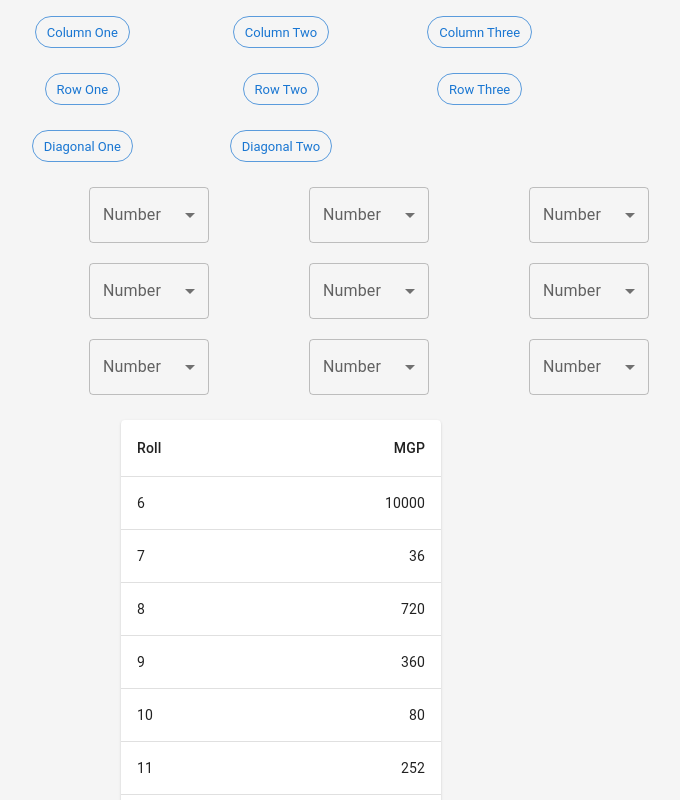
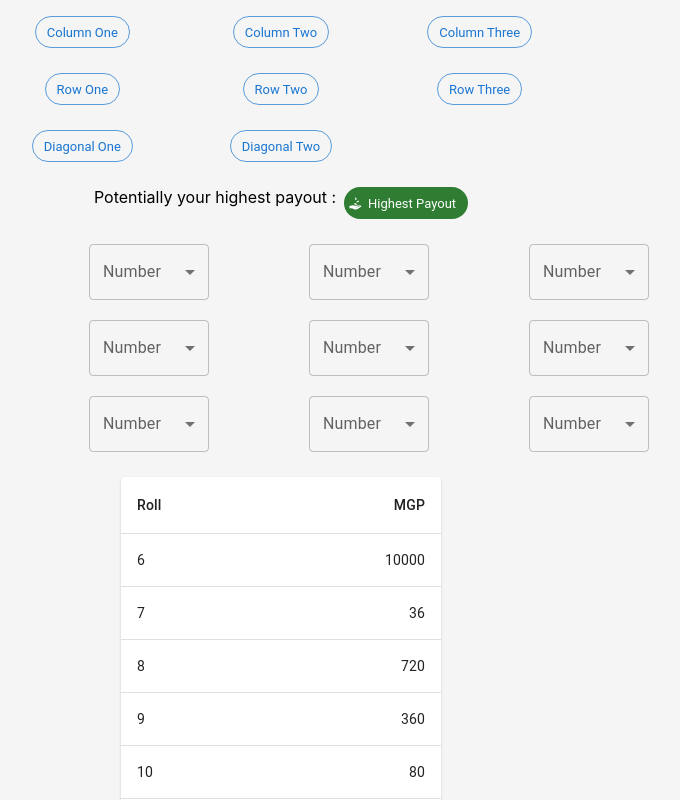
Before and after one commit to JnReese/Cactpot-Daily-Solver, a React (Create React App) app: page / in a window 1280 px wide. Shown: the top 800 px of the page, without its empty margins (359-1039 px from the left). Built offline with nearby package versions, Linux system fonts and the light colour scheme.

Commit message:
added netflify link

```diff
--- a/package.json
+++ b/package.json
@@ -15,7 +15,7 @@
     "@types/react-dom": "^18.0.4",
     "react": "^18.1.0",
     "react-dom": "^18.1.0",
-    "react-icons": "^4.3.1",
+    "react-icons": "^4.4.0",
     "react-scripts": "5.0.1",
     "styled-components": "^5.3.5",
     "typescript": "^4.6.4",
--- /dev/null
+++ b/src/components/BestPossibleOutcome.tsx
@@ -0,0 +1,21 @@
+import Chip from "@mui/material/Chip";
+import Stack from "@mui/material/Stack";
+import { GiReceiveMoney } from "react-icons/gi";
+import styled from "styled-components";
+
+export default function IconChips() {
+  return (
+    <Container>
+      <Stack direction="row" spacing={1}>
+        <p> Potentially your highest payout : </p>
+        <Chip icon={<GiReceiveMoney />} color="success" size="medium" label="Highest Payout" />
+      </Stack>
+    </Container>
+  );
+}
+
+const Container = styled.div`
+  display: flex;
+  justify-content: center;
+  margin-top: 25px;
+`;
--- a/src/components/InputBoard.tsx
+++ b/src/components/InputBoard.tsx
@@ -41,10 +41,10 @@ export default function BasicSelect() {
     return array.filter((el) => el == item).length;
   };
 
-  const handleChange = (event: SelectChangeEvent, idx: number) => {
+  const handleChange = (event: SelectChangeEvent<number | "">, idx: number) => {
     const inputValue = event.target.value;
     setNumberInput({ ...numberInput, [idx]: Number(inputValue) });
-    if (countInArray(Object.values(numberInput), parseInt(inputValue))) {
+    if (countInArray(Object.values(numberInput), Number(inputValue))) {
       setDupe(true);
     } else {
       setDupe(false);
@@ -61,7 +61,7 @@ export default function BasicSelect() {
               <Select
                 labelId="demo-simple-select-label"
                 id="demo-simple-select"
-                value={(numberInput[idx as keyof CellInputs] as any) ?? ""}
+                value={numberInput[idx as keyof typeof numberInput] ?? ""}
                 label="Number"
                 onChange={(event) => handleChange(event, idx)}
               >
--- a/src/components/OutComes.tsx
+++ b/src/components/OutComes.tsx
@@ -1,6 +1,7 @@
 import Chip from "@mui/material/Chip";
 import Stack from "@mui/material/Stack";
 import styled from "styled-components";
+import IconChips from "../components/BestPossibleOutcome";
 
 export default function ColorChips() {
   const titles = [
@@ -29,6 +30,7 @@ export default function ColorChips() {
           </Stack>
         ))}
       </Layout>
+      <IconChips />
     </Container>
   );
 }
@@ -40,10 +42,12 @@ const Layout = styled.div`
   grid-template-rows: repeat(3, 1fr);
   grid-column-gap: 20px;
   grid-row-gap: 25px;
+  margin: 0 auto;
 `;
 
 const Container = styled.div`
   display: flex;
   justify-content: center;
+  flex-direction: column;
   margin-top: 1rem;
 `;
```
Also changed, not shown: 2 other files (tests, documents, lock files or other folders).
